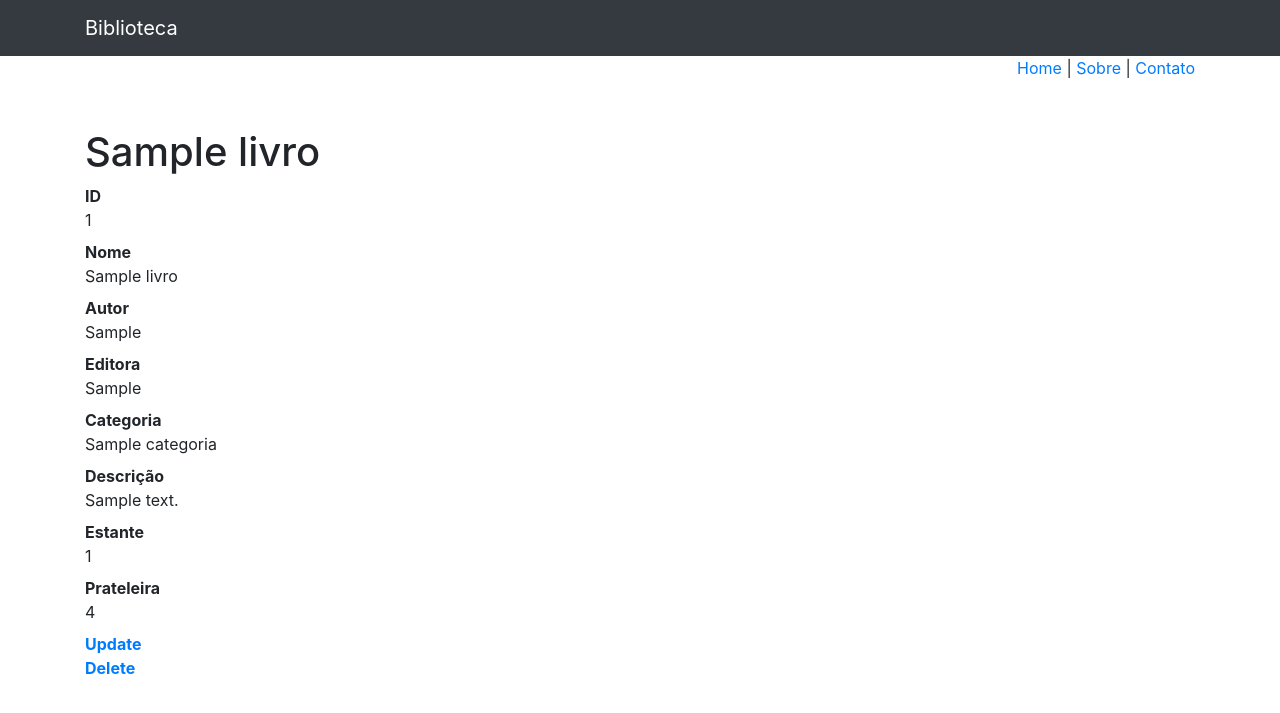
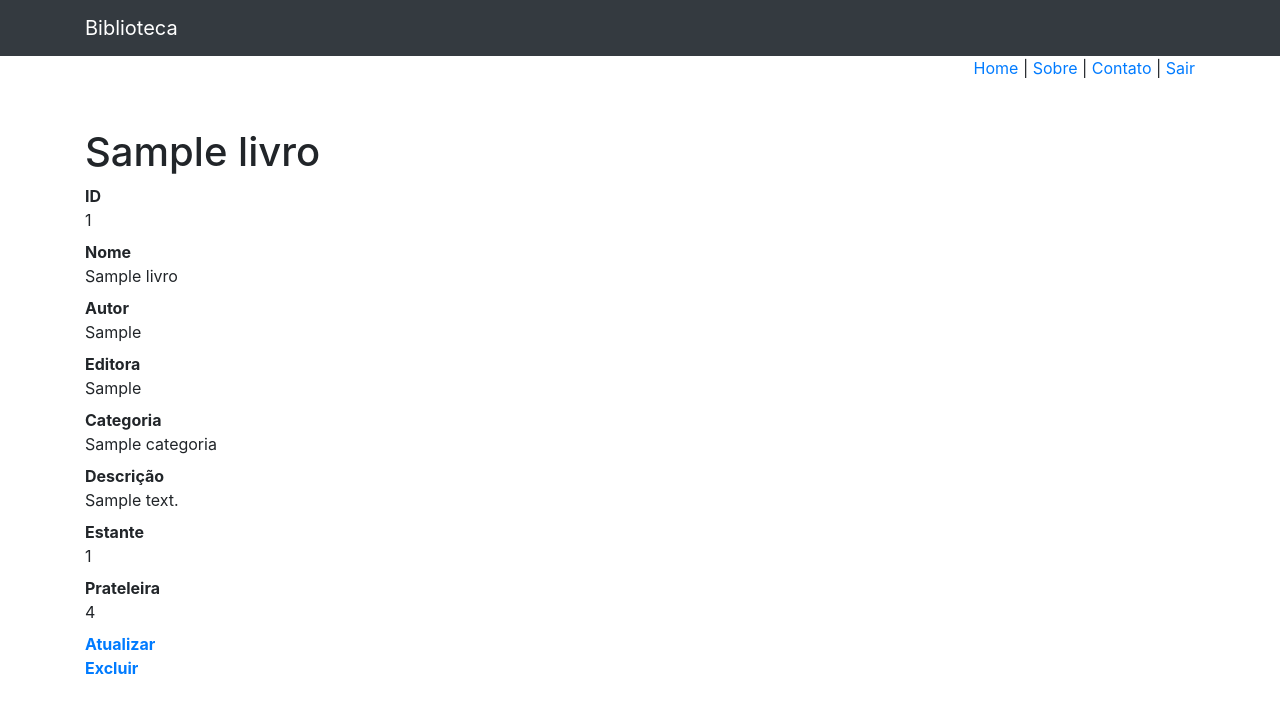
Before and after one commit to WellingtonMarinho/Biblioteca_Django, a Django app: page /1 in a window 1280 px wide. Shown: the top 713 px of the page. Run offline with Django 3.2, Linux system fonts and the light colour scheme; a user stored in the database is signed in; tables that the repository leaves empty hold one stand-in row (values such as "Sample post"); some libraries are stand-ins or nearby versions.

Commit message:
Correção da localização da função logout da dashboard via link para opção estática no _menu

```diff
--- a/contas/templates/contas/dashboard.html
+++ b/contas/templates/contas/dashboard.html
@@ -9,7 +9,6 @@
     <div align="right">
         <a href="{% url 'cadastrar_livro' %}">Clique aqui</a> para cadastrar livros
         <br>
-        <a href="{% url 'logout' %}">Clique aqui</a> para sair da conta.
     </div>
     <br>
     <div align="right">
--- a/contas/templates/contas/ver_livro.html
+++ b/contas/templates/contas/ver_livro.html
@@ -29,10 +29,10 @@
         <dt>Prateleira</dt>
         <dd>{{ livro.prateleira }}</dd>
 
-        <dt><a href="{% url 'editor' livro.id %}">Update</a>
+        <dt><a href="{% url 'editor' livro.id %}">Atualizar</a>
         </dt>
         <dt>
-        <a href="#">Delete</a>
+        <a href="{% url 'excluir' livro.id %}">Excluir</a>
         </dl>
 
 {%endblock%}
--- a/templates/parciais/_menu.html
+++ b/templates/parciais/_menu.html
@@ -2,6 +2,8 @@
         <ul class="menu">
                 <a href="{% url 'dashboard' %}">Home </a> |
                 <a href="{% url 'sobre' %}">Sobre </a> |
-                <a href="#">Contato</a>
+                <a href="#">Contato</a> |
+                <a href="{% url 'logout' %}">Sair</a>
+
         </ul>
 </div>
```
